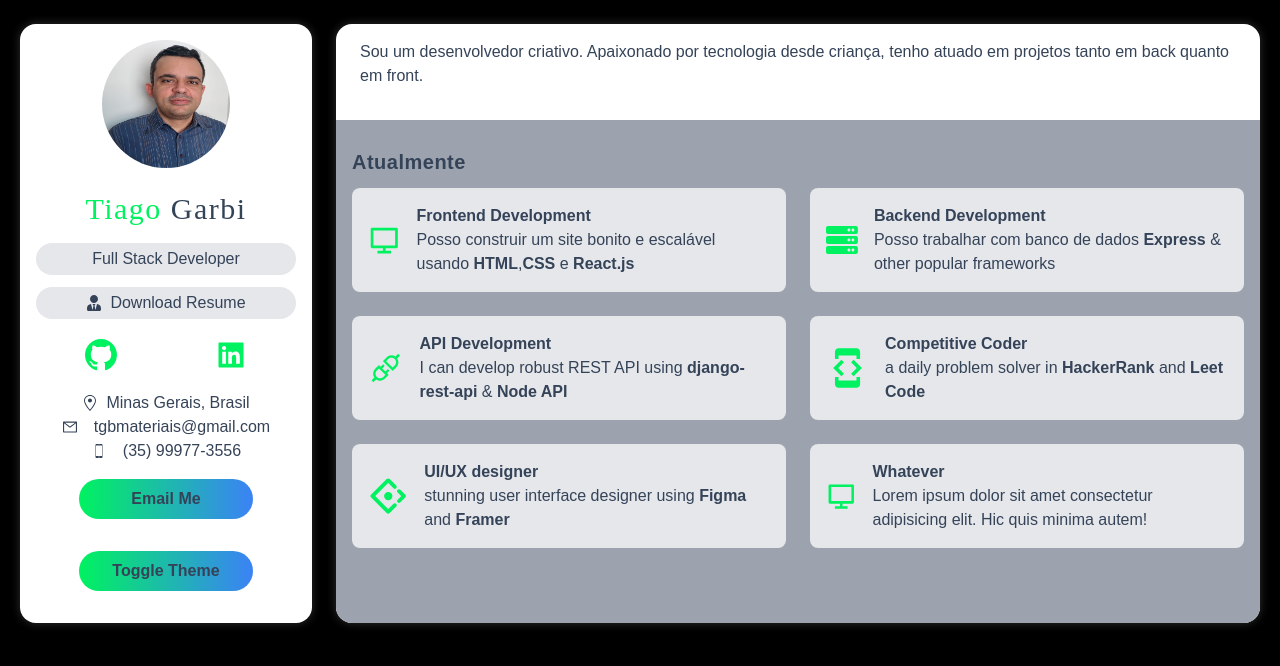
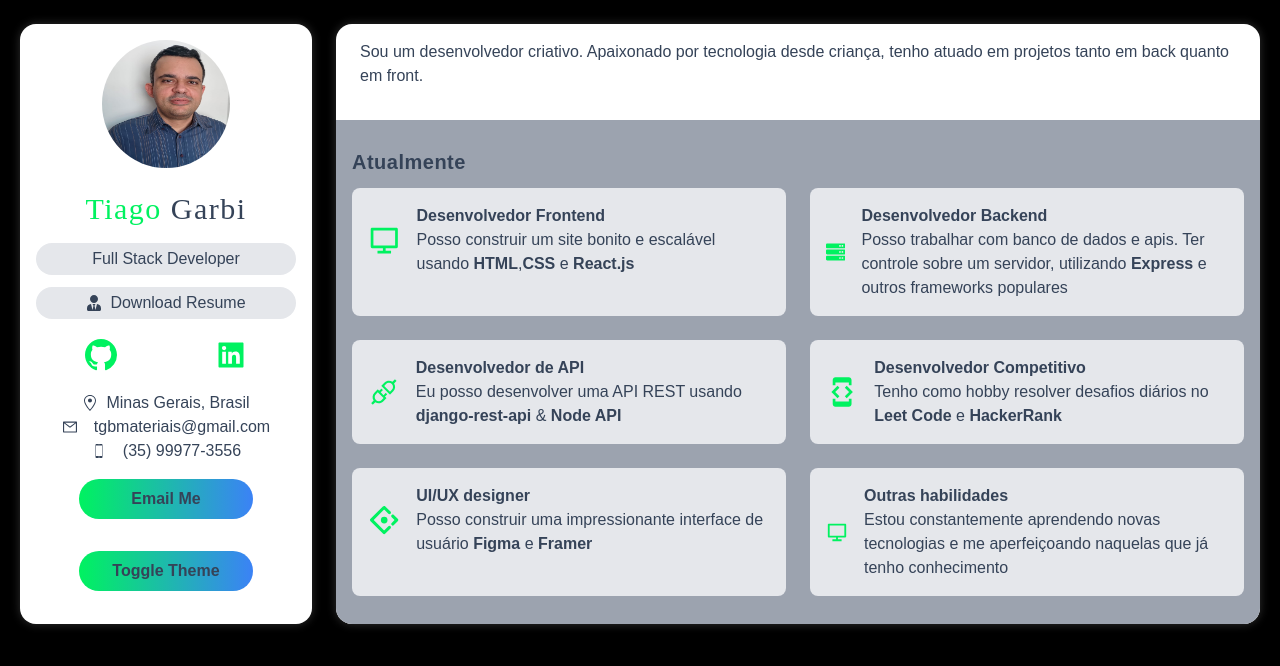
Before and after one commit to tiagogb21/portfolio, a Next.js app: page / in a window 1280 px wide. Shown: the top 666 px of the page. Built offline with nearby package versions, Linux system fonts and the light colour scheme.

Commit message:
criando o componente Bar

```diff
--- a/data.ts
+++ b/data.ts
@@ -9,38 +9,39 @@ import { BsCircleFill } from "react-icons/bs";
 export const services: Service[] = [
   {
     Icon: RiComputerLine,
-    title: "Frontend Development",
+    title: "Desenvolvedor Frontend",
     about:
       "Posso construir um site bonito e escalável usando <strong> HTML</strong>,<strong>CSS</strong> e <strong>React.js</strong> ",
   },
   {
     Icon: FaServer,
-    title: "Backend  Development",
+    title: "Desenvolvedor Backend",
     about:
-      "Posso trabalhar com banco de dados <b>Express </b> & other popular frameworks",
+      "Posso trabalhar com banco de dados e apis. Ter controle sobre um servidor, utilizando <strong>Express </strong> e outros frameworks populares",
   },
   {
     Icon: AiOutlineApi,
-    title: "API Development",
+    title: "Desenvolvedor de API",
     about:
-      "I can develop robust  REST API using <b>django-rest-api</b>  & <b>Node API</b> ",
+      "Eu posso desenvolver uma API REST usando <strong>django-rest-api</strong> & <strong>Node API</strong> ",
   },
   {
     Icon: MdDeveloperMode,
-    title: "Competitive Coder",
-    about: "a daily problem solver in <b>HackerRank</b>  and <b>Leet Code</b> ",
+    title: "Desenvolvedor Competitivo",
+    about:
+      "Tenho como hobby resolver desafios diários no <a href='https://leetcode.com/' target='_blank'><strong>Leet Code</strong></a> e <a href='https://www.hackerrank.com/create-account/' target='_blank'><strong>HackerRank</strong> ",
   },
   {
     Icon: AiOutlineAntDesign,
     title: "UI/UX designer",
     about:
-      "stunning user interface designer using <b>Figma</b>  and  <b>Framer</b> ",
+      "Posso construir uma impressionante interface de usuário <strong>Figma</strong> e <strong>Framer</strong> ",
   },
   {
     Icon: RiComputerLine,
-    title: "Whatever",
+    title: "Outras habilidades",
     about:
-      "Lorem ipsum dolor sit amet consectetur adipisicing elit. Hic quis minima autem!",
+      "Estou constantemente aprendendo novas tecnologias e me aperfeiçoando naquelas que já tenho conhecimento",
   },
 ];
 
@@ -100,104 +101,104 @@ export const tools: Skill[] = [
   },
 ];
 
-export const projects: IProject[] = [
-  {
-    name: "COVID Tracker",
-    description:
-      "This app shows a statistical view about corona virus over the world",
-    image_path: "/images/covid.jpg",
-    deployed_url: "https://covid-19-tracker-by-sumit.web.app/",
-    github_url: "https://github.com/Dey-Sumit/covid-19-tracker",
-    category: ["react"],
-    key_techs: ["React", "Chart.js", "Material UI"],
-  },
-  {
-    name: "Algorithm Visualizer",
-    image_path: "/images/algoVisual.png",
-    deployed_url: "https://visual-algorithm.web.app/",
-    github_url: "https://github.com/Dey-Sumit/algorithm-visualizer",
-    category: ["react"],
-    description:
-      "An web app which shows how an algorithm (path finding or sorting) works with cool animation",
-    key_techs: ["React", "firebase", "Framer Motion"],
-  },
+// export const projects: IProject[] = [
+//   {
+//     name: "COVID Tracker",
+//     description:
+//       "This app shows a statistical view about corona virus over the world",
+//     image_path: "/images/covid.jpg",
+//     deployed_url: "https://covid-19-tracker-by-sumit.web.app/",
+//     github_url: "https://github.com/Dey-Sumit/covid-19-tracker",
+//     category: ["react"],
+//     key_techs: ["React", "Chart.js", "Material UI"],
+//   },
+//   {
+//     name: "Algorithm Visualizer",
+//     image_path: "/images/algoVisual.png",
+//     deployed_url: "https://visual-algorithm.web.app/",
+//     github_url: "https://github.com/Dey-Sumit/algorithm-visualizer",
+//     category: ["react"],
+//     description:
+//       "An web app which shows how an algorithm (path finding or sorting) works with cool animation",
+//     key_techs: ["React", "firebase", "Framer Motion"],
+//   },
 
-  {
-    name: "Dev Talks",
-    image_path: "/images/dev.jpg",
-    deployed_url: "https://dev-talks.herokuapp.com/",
-    github_url: "https://github.com/Dey-Sumit/Dev-talks",
-    category: ["node", "mongo", "react"],
-    description:
-      "Social Media app for developers who can share project,create posts,etc...",
-    key_techs: [
-      "React",
-      "Redux",
-      "Node",
-      "Express",
-      "Mongo",
-      "REST API",
-      "Bootstrap",
-    ],
-  },
+//   {
+//     name: "Dev Talks",
+//     image_path: "/images/dev.jpg",
+//     deployed_url: "https://dev-talks.herokuapp.com/",
+//     github_url: "https://github.com/Dey-Sumit/Dev-talks",
+//     category: ["node", "mongo", "react"],
+//     description:
+//       "Social Media app for developers who can share project,create posts,etc...",
+//     key_techs: [
+//       "React",
+//       "Redux",
+//       "Node",
+//       "Express",
+//       "Mongo",
+//       "REST API",
+//       "Bootstrap",
+//     ],
+//   },
 
-  {
-    name: "Realtime Chat App",
-    image_path: "/images/chatapp.jpg",
-    deployed_url: "https://sumit-chat.netlify.app/",
-    github_url: "https://github.com/Dey-Sumit/chat-app-socket.io-react-node",
-    category: ["node", "react"],
-    description:
-      "Basic Realtime Chat App where one can create a room can talk to each other",
-    key_techs: ["React", "Node", "Express", "Socket", "Bootstrap"],
-  },
+//   {
+//     name: "Realtime Chat App",
+//     image_path: "/images/chatapp.jpg",
+//     deployed_url: "https://sumit-chat.netlify.app/",
+//     github_url: "https://github.com/Dey-Sumit/chat-app-socket.io-react-node",
+//     category: ["node", "react"],
+//     description:
+//       "Basic Realtime Chat App where one can create a room can talk to each other",
+//     key_techs: ["React", "Node", "Express", "Socket", "Bootstrap"],
+//   },
 
-  {
-    name: "Tweeter Clone",
-    image_path: "/images/tweetme.jpg",
-    deployed_url: "http://sumaxtweetme.pythonanywhere.com/",
-    github_url: "https://github.com/Dey-Sumit/tweetme",
-    category: ["django", "react"],
-    description:
-      "First Django Project :) | Typical Social Media App where one can post,like ,comment etc",
-    key_techs: ["React", "Django", "Django REST API"],
-  },
+//   {
+//     name: "Tweeter Clone",
+//     image_path: "/images/tweetme.jpg",
+//     deployed_url: "http://sumaxtweetme.pythonanywhere.com/",
+//     github_url: "https://github.com/Dey-Sumit/tweetme",
+//     category: ["django", "react"],
+//     description:
+//       "First Django Project :) | Typical Social Media App where one can post,like ,comment etc",
+//     key_techs: ["React", "Django", "Django REST API"],
+//   },
 
-  {
-    name: "Color Classification using tf.js",
-    image_path: "/images/color.jpg",
-    deployed_url: "!#",
-    github_url: "https://github.com/Dey-Sumit/color-classification",
-    category: ["express"],
-    description:
-      "Tried ML with JS :) | this app classifies a color using CNN algorithm in browser",
-    key_techs: ["Express", "TensorFlow.js", "Vanilla js"],
-  },
-  {
-    name: "YouTube using YouTube ",
-    image_path: "/images/youtubeClone.png",
-    deployed_url: "https://not-utube.web.app/",
-    github_url: "https://github.com/Dey-Sumit/youtube-clone-tutorial-up",
-    category: ["express"],
-    description:
-      'Full(almost) Functional YouTube replica where one can login with his/her youtube account to enjoy "not-YouTube".User can like a video,comment on a video & Much More ',
-    key_techs: [
-      "React",
-      "Redux",
-      "Firebase Auth",
-      "YouTube API",
-      "Sass",
-      "Bootstrap",
-    ],
-  },
-  {
-    name: "Football App",
-    image_path: "/images/football.png",
-    deployed_url: "https://o-my-goal.web.app/",
-    github_url: "https://github.com/Dey-Sumit/football-app",
-    category: ["react"],
-    description:
-      "o my goal replica where an user can keep an eye on his favorite club.This app will keep providing \n all the statistics of that club.all the fans can also chat ",
-    key_techs: ["React", "Redux", "Firebase Auth", "API", "Sass", "Bootstrap"],
-  },
-];
+//   {
+//     name: "Color Classification using tf.js",
+//     image_path: "/images/color.jpg",
+//     deployed_url: "!#",
+//     github_url: "https://github.com/Dey-Sumit/color-classification",
+//     category: ["express"],
+//     description:
+//       "Tried ML with JS :) | this app classifies a color using CNN algorithm in browser",
+//     key_techs: ["Express", "TensorFlow.js", "Vanilla js"],
+//   },
+//   {
+//     name: "YouTube using YouTube ",
+//     image_path: "/images/youtubeClone.png",
+//     deployed_url: "https://not-utube.web.app/",
+//     github_url: "https://github.com/Dey-Sumit/youtube-clone-tutorial-up",
+//     category: ["express"],
+//     description:
+//       'Full(almost) Functional YouTube replica where one can login with his/her youtube account to enjoy "not-YouTube".User can like a video,comment on a video & Much More ',
+//     key_techs: [
+//       "React",
+//       "Redux",
+//       "Firebase Auth",
+//       "YouTube API",
+//       "Sass",
+//       "Bootstrap",
+//     ],
+//   },
+//   {
+//     name: "Football App",
+//     image_path: "/images/football.png",
+//     deployed_url: "https://o-my-goal.web.app/",
+//     github_url: "https://github.com/Dey-Sumit/football-app",
+//     category: ["react"],
+//     description:
+//       "o my goal replica where an user can keep an eye on his favorite club.This app will keep providing \n all the statistics of that club.all the fans can also chat ",
+//     key_techs: ["React", "Redux", "Firebase Auth", "API", "Sass", "Bootstrap"],
+//   },
+// ];
```
Also changed, not shown: components/Bar.tsx (added).
